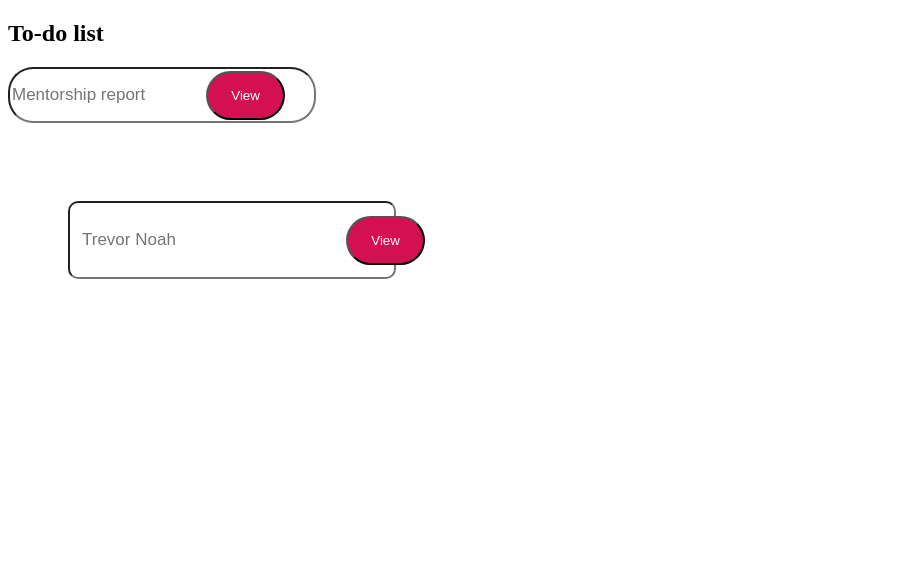
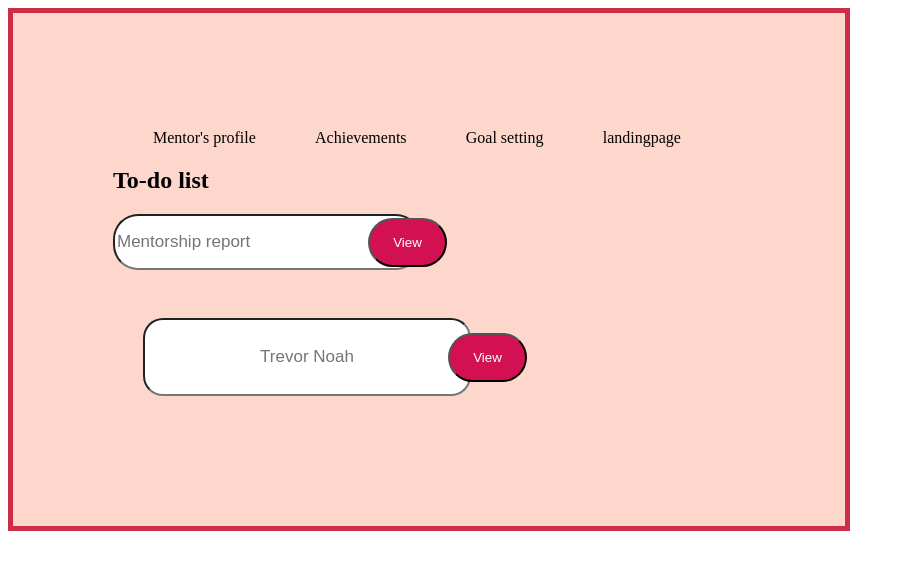
Before and after one commit to Wangesha-Agnes/mentorship_website, a plain HTML site: page to-do-list.html in a window 1280 px wide. Shown: the whole page, without its empty margins (0-905 px from the left). Drawn offline with Linux system fonts and the light colour scheme.

Commit message:
added files

```diff
--- a/to-do-list.html
+++ b/to-do-list.html
@@ -6,14 +6,14 @@
     <title>Document</title>
     <link rel="stylesheet" href="todo.css">
 </head>
-<!-- <body>
+<body>
     <div class="todolist">
             <ul class="navbar">
             <a href="profile.html">Mentor's profile</a>
             <a href="achievements.html">Achievements</a>
             <a href="goalsetting.html">Goal setting</a>
             <a href="landingpage.html">landingpage</a>
-        </ul> -->
+        </ul>
 
 
     <h2>To-do list</h2>
--- a/todo.css
+++ b/todo.css
@@ -47,12 +47,12 @@
 }
 #text{
     color: white;
-    border-radius: 10px;
+    border-radius: 20px;
     padding: 12px 12px;
-    /* text-align: center; */
+    text-align: center;
     display: inline-block;
-    /* margin-left: -9%; */
-    margin: 60px;
+    margin-left: -9%;
+    margin: 30px;
 
 }
 @media screen and (min-width:600px) and (max-width:850px){
```
